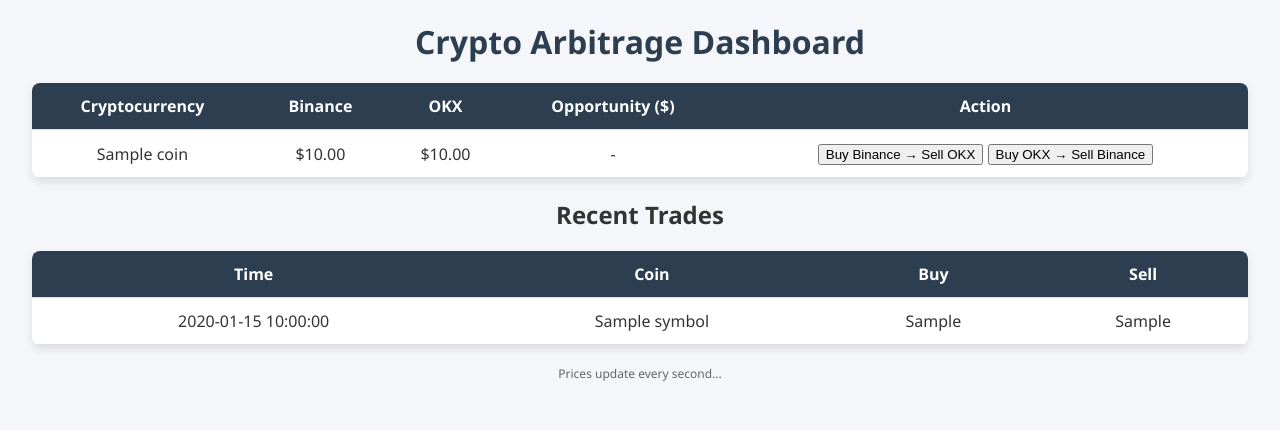
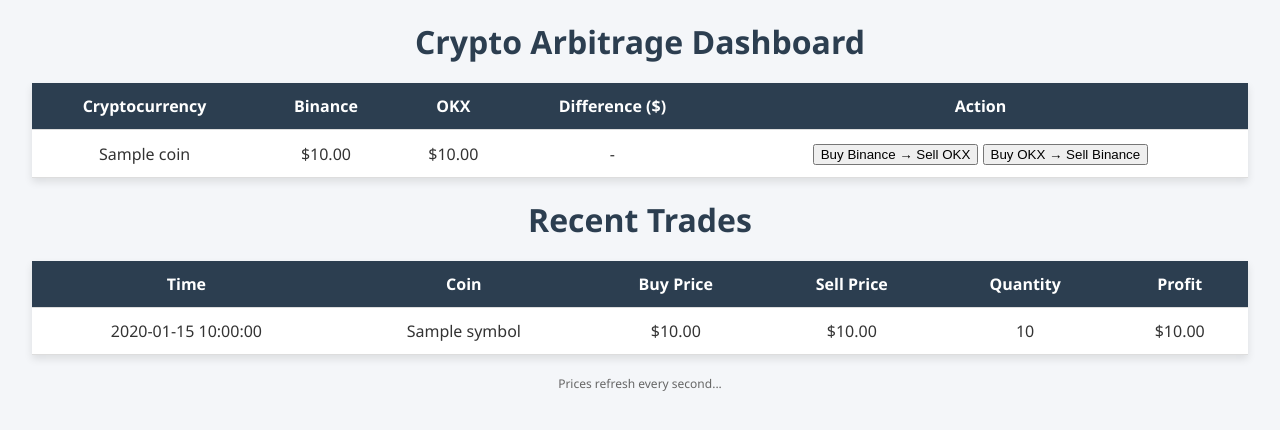
Before and after one commit to Luky1012/crypto-arbitrage-tool, a Flask app: template templates/dashboard.html in a window 1280 px wide. Shown: the top 430 px of the page. Run offline with Flask 3, Linux system fonts and the light colour scheme; the template is opened without the code that fills it: most values are stand-ins (such as "Sample title", 1, 10 or a date in 2020); a database or web service that is not in the repository returns one stand-in record (values such as "Sample title"); data that the repository does not hold is empty; parts of the project's set-up code (start-up, migrations or seed data) failed here and were passed over.

Commit message:
Final updates

```diff
--- a/app.py
+++ b/app.py
@@ -10,25 +10,24 @@ from dotenv import load_dotenv
 # Load environment variables
 load_dotenv()
 
-# Initialize Flask
 app = Flask(__name__)
 
-# Exchange API URLs
+# Exchange URLs
 BINANCE_API_URL = "https://testnet.binance.vision"
 OKX_API_URL = "https://www.okx.com"
 
-# Load API keys
+# API Keys
 BINANCE_API_KEY = os.getenv("BINANCE_API_KEY")
 BINANCE_SECRET_KEY = os.getenv("BINANCE_SECRET_KEY")
 OKX_API_KEY = os.getenv("OKX_API_KEY")
 OKX_SECRET_KEY = os.getenv("OKX_SECRET_KEY")
 OKX_PASSPHRASE = os.getenv("OKX_PASSPHRASE")
 
-# Validate required keys
+# Validate keys
 if not BINANCE_API_KEY or not BINANCE_SECRET_KEY:
-    raise ValueError("Binance API keys are missing.")
+    raise ValueError("Binance keys missing")
 if not OKX_API_KEY or not OKX_SECRET_KEY or not OKX_PASSPHRASE:
-    raise ValueError("OKX API keys are missing.")
+    raise ValueError("OKX keys missing")
 
 # Supported symbols
 SUPPORTED_SYMBOLS = {
@@ -39,18 +38,30 @@ SUPPORTED_SYMBOLS = {
     'ADA': {'binance': 'ADAUSDT', 'okx': 'ADA-USDT'}
 }
 
-# Get exchange times
+# Helper: Get Binance server time
 def get_binance_server_time():
     url = f"{BINANCE_API_URL}/api/v3/time"
     response = requests.get(url)
     return response.json()['serverTime']
 
+# Helper: Get OKX server time
 def get_okx_server_time():
-    url = "https://www.okx.com/api/v5/public/time"
+    url = f"{OKX_API_URL}/api/v5/public/time"
     response = requests.get(url)
-    return int(float(response.json()['data'][0]['ts']))
+    data = response.json()
+    return data['data'][0]['ts']
 
-# Fetch price data
+# Sign OKX request
+def sign_okx_request(timestamp, method, path, body=""):
+    message = f"{timestamp}{method}{path}{body}"
+    signature = hmac.new(
+        OKX_SECRET_KEY.encode('utf-8'),
+        message.encode('utf-8'),
+        hashlib.sha256
+    ).hexdigest()
+    return signature
+
+# Fetch Binance prices
 def fetch_binance_prices():
     prices = {}
     for symbol_info in SUPPORTED_SYMBOLS.values():
@@ -61,9 +72,10 @@ def fetch_binance_prices():
             )
             prices[symbol_info['binance']] = float(res.json()['price'])
         except Exception as e:
-            print(f"Error fetching {symbol_info['binance']} from Binance: {e}")
+            app.logger.error(f"Error fetching {symbol_info['binance']} from Binance: {e}")
     return prices
 
+# Fetch OKX prices
 def fetch_okx_prices():
     prices = {}
     for symbol_info in SUPPORTED_SYMBOLS.values():
@@ -75,45 +87,41 @@ def fetch_okx_prices():
             data = res.json()
             prices[symbol_info['okx']] = float(data['data'][0]['last'])
         except Exception as e:
-            print(f"Error fetching {symbol_info['okx']} from OKX: {e}")
+            app.logger.error(f"Error fetching {symbol_info['okx']} from OKX: {e}")
     return prices
 
-# Quantity rounding logic
+# Get LOT_SIZE filter for quantity rounding
 def get_binance_lot_size(symbol):
     try:
         res = requests.get(
             f"{BINANCE_API_URL}/api/v3/exchangeInfo",
             params={"symbol": symbol}
         )
-        for filter in res.json()["symbols"][0]["filters"]:
-            if filter["filterType"] == "LOT_SIZE":
-                stepSize = float(filter["stepSize"])
-                precision = len(str(stepSize).split('.')[1]) if '.' in str(stepSize) else 0
-                return stepSize, precision
+        filters = res.json()['symbols'][0]['filters']
+        for f in filters:
+            if f['filterType'] == 'LOT_SIZE':
+                step_size = float(f['stepSize'])
+                precision = len(str(step_size).split('.')[1]) if '.' in str(step_size) else 0
+                return step_size, precision
     except Exception as e:
-        print(f"LOT_SIZE fetch error: {e}")
+        app.logger.error(f"Error getting LOT_SIZE for {symbol}: {e}")
     return None, None
 
+# Round quantity to match exchange rules
 def round_quantity(quantity, step_size, precision):
     rounded = round(quantity / step_size) * step_size
     return float(f"{rounded:.{precision}f}")
-
-# Sign OKX request
-def sign_okx_request(timestamp, method, request_path, body=""):
-    message = f"{timestamp}{method}{request_path}{body}"
-    signature = hmac.new(
-        OKX_SECRET_KEY.encode('utf-8'),
-        message.encode('utf-8'),
-        hashlib.sha256
-    ).hexdigest()
-    return signature
 
 # Execute Binance trade
 def execute_binance_trade(symbol, side, quantity):
     try:
         timestamp = get_binance_server_time()
         query_string = f"symbol={symbol}&side={side.upper()}&type=MARKET&quantity={quantity}&timestamp={timestamp}"
-        signature = hmac.new(BINANCE_SECRET_KEY.encode('utf-8'), query_string.encode('utf-8'), hashlib.sha256).hexdigest()
+        signature = hmac.new(
+            BINANCE_SECRET_KEY.encode('utf-8'),
+            query_string.encode('utf-8'),
+            hashlib.sha256
+        ).hexdigest()
 
         headers = {"X-MBX-APIKEY": BINANCE_API_KEY}
         params = {
@@ -129,8 +137,8 @@ def execute_binance_trade(symbol, side, quantity):
             f"{BINANCE_API_URL}/api/v3/order",
             headers=headers,
             params=params,
+            timeout=10
         )
-
         return response.json()
     except Exception as e:
         return {"error": str(e)}
@@ -159,12 +167,17 @@ def execute_okx_trade(symbol, side, size):
             "Content-Type": "application/json"
         }
 
-        response = requests.post(f"{OKX_API_URL}{request_path}", headers=headers, data=body_str)
+        response = requests.post(
+            f"{OKX_API_URL}{request_path}",
+            headers=headers,
+            data=body_str,
+            timeout=10
+        )
         return response.json()
     except Exception as e:
         return {"error": str(e)}
 
-# Global list to store executed trades
+# Global trade history list
 trade_history = []
 
 @app.route('/')
@@ -173,53 +186,27 @@ def dashboard():
     okx_prices = fetch_okx_prices()
 
     crypto_data = {}
-    arbitrage_opportunities = []
-
     for symbol, names in SUPPORTED_SYMBOLS.items():
-        b_price = binance_prices.get(names['binance'])
-        o_price = okx_prices.get(names['okx'])
-
         crypto_data[symbol] = {
-            "Binance": b_price,
-            "OKX": o_price
+            "Binance": binance_prices.get(names['binance']),
+            "OKX": okx_prices.get(names['okx'])
         }
 
-        if b_price and o_price:
-            if b_price < o_price:
-                profit = o_price - b_price
-                arbitrage_opportunities.append({
-                    "symbol": symbol,
-                    "buy_on": "Binance",
-                    "sell_on": "OKX",
-                    "profit": profit
-                })
-            elif o_price < b_price:
-                profit = b_price - o_price
-                arbitrage_opportunities.append({
-                    "symbol": symbol,
-                    "buy_on": "OKX",
-                    "sell_on": "Binance",
-                    "profit": profit
-                })
-
-    return render_template('dashboard.html',
-                           crypto_data=crypto_data,
-                           arbitrage_opportunities=arbitrage_opportunities,
-                           trade_history=trade_history)
+    return render_template('dashboard.html', crypto_data=crypto_data, trade_history=trade_history)
 
 @app.route('/update_prices')
 def update_prices():
     binance_prices = fetch_binance_prices()
     okx_prices = fetch_okx_prices()
 
-    combined_data = {}
+    combined = {}
     for symbol, names in SUPPORTED_SYMBOLS.items():
-        combined_data[symbol] = {
+        combined[symbol] = {
             "Binance": binance_prices.get(names['binance']),
             "OKX": okx_prices.get(names['okx'])
         }
 
-    return jsonify(combined_data)
+    return jsonify(combined)
 
 @app.route('/execute_trade/<symbol>/<buy_exchange>/<sell_exchange>')
 def trigger_execute_trade(symbol, buy_exchange, sell_exchange):
@@ -227,93 +214,89 @@ def trigger_execute_trade(symbol, buy_exchange, sell_exchange):
 
     name_map = SUPPORTED_SYMBOLS.get(symbol.upper())
     if not name_map:
-        return jsonify({"success": False, "message": f"{symbol} is not supported"}), 400
+        return jsonify({"success": False, "message": f"Invalid symbol: {symbol}"}), 400
 
-    # Simulate dummy success/failure
-    success = True
-    message = f"Executed trade: Buy {symbol} on {buy_exchange}, sell on {sell_exchange}"
+    binance_symbol = name_map['binance']
+    okx_symbol = name_map['okx']
 
-    # Add to history
-    trade_history.insert(0, {
-        "time": time.strftime('%Y-%m-%d %H:%M:%S'),
-        "symbol": symbol,
-        "buy_exchange": buy_exchange,
-        "sell_exchange": sell_exchange,
-        "success": success,
-        "message": message
-    })
-
-    return jsonify({
-        "success": success,
-        "message": message
-    })
-
-    # Get price for quantity
+    # Get current prices
     binance_prices = fetch_binance_prices()
     price = binance_prices.get(binance_symbol, 0)
 
-    min_notional = 10  # Minimum USD value
+    min_notional = 10  # Min USD amount
     raw_quantity = max(0.01, min_notional / price) if price > 0 else 0.01
 
     step_size, precision = get_binance_lot_size(binance_symbol)
     if not step_size:
-        return jsonify({"success": False, "error": "LOT_SIZE filter not found"}), 500
+        return jsonify({"success": False, "message": "LOT_SIZE not found"}), 500
 
     quantity = round_quantity(raw_quantity, step_size, precision)
 
+    # Buy on one exchange, sell on another
     if buy_exchange == "Binance" and sell_exchange == "OKX":
         buy_response = execute_binance_trade(binance_symbol, "BUY", quantity)
         sell_response = execute_okx_trade(okx_symbol, "sell", quantity)
 
-        if 'code' in buy_response and buy_response['code'] != 200:
-            trade_history.append({
-                "time": time.strftime('%Y-%m-%d %H:%M:%S'),
-                "symbol": symbol,
-                "buy_exchange": "Binance",
-                "sell_exchange": "OKX",
-                "buy_result": buy_response,
-                "sell_result": sell_response,
-                "status": "FAILED"
-            })
-            return jsonify({"success": False, "message": f"Buy failed on Binance", "details": buy_response}), 500
+        buy_price = float(buy_response.get('price', 0))
+        sell_price = float(sell_response.get('data', {}).get('fillPx', 0)) if 'data' in sell_response else 0
 
-        trade_history.append({
+        profit = round((sell_price - buy_price) * quantity, 2)
+        success = profit > 0
+
+        trade_entry = {
             "time": time.strftime('%Y-%m-%d %H:%M:%S'),
             "symbol": symbol,
-            "buy_exchange": "Binance",
-            "sell_exchange": "OKX",
-            "buy_result": buy_response,
-            "sell_result": sell_response,
-            "status": "PROFIT"
+            "buy_exchange": buy_exchange,
+            "sell_exchange": sell_exchange,
+            "buy_price": buy_price,
+            "sell_price": sell_price,
+            "quantity": quantity,
+            "profit": profit,
+            "status": "PROFIT" if success else "LOSS"
+        }
+
+        trade_history.insert(0, trade_entry)
+
+        return jsonify({
+            "success": success,
+            "message": f"Buy {symbol} on {buy_exchange}, Sell on {sell_exchange}\nProfit: ${profit:.2f}",
+            "details": {
+                "buy": buy_response,
+                "sell": sell_response
+            }
         })
-        return jsonify({"success": True, "message": f"✅ Buy {symbol} on Binance, Sell on OKX.", "details": {"buy": buy_response, "sell": sell_response}})
 
     elif buy_exchange == "OKX" and sell_exchange == "Binance":
         buy_response = execute_okx_trade(okx_symbol, "buy", quantity)
         sell_response = execute_binance_trade(binance_symbol, "SELL", quantity)
 
-        if 'code' in buy_response and buy_response['code'] != 0:
-            trade_history.append({
-                "time": time.strftime('%Y-%m-%d %H:%M:%S'),
-                "symbol": symbol,
-                "buy_exchange": "OKX",
-                "sell_exchange": "Binance",
-                "buy_result": buy_response,
-                "sell_result": sell_response,
-                "status": "FAILED"
-            })
-            return jsonify({"success": False, "message": f"Buy failed on OKX", "details": buy_response})
+        buy_price = float(buy_response.get('data', {}).get('fillPx', 0)) if 'data' in buy_response else 0
+        sell_price = float(sell_response.get('price', 0))
 
-        trade_history.append({
+        profit = round((sell_price - buy_price) * quantity, 2)
+        success = profit > 0
+
+        trade_entry = {
             "time": time.strftime('%Y-%m-%d %H:%M:%S'),
             "symbol": symbol,
-            "buy_exchange": "OKX",
-            "sell_exchange": "Binance",
-            "buy_result": buy_response,
-            "sell_result": sell_response,
-            "status": "PROFIT"
+            "buy_exchange": buy_exchange,
+            "sell_exchange": sell_exchange,
+            "buy_price": buy_price,
+            "sell_price": sell_price,
+            "quantity": quantity,
+            "profit": profit,
+            "status": "PROFIT" if success else "LOSS"
+        }
+
+        trade_history.insert(0, trade_entry)
+
+        return jsonify({
+            "success": success,
+            "message": f"Buy {symbol} on {buy_exchange}, Sell on {sell_exchange}\nProfit: ${profit:.2f}",
+            "details": {
+                "buy": buy_response,
+                "sell": sell_response
+            }
         })
-        return jsonify({"success": True, "message": f"✅ Buy {symbol} on OKX, Sell on Binance.", "details": {"buy": buy_response, "sell": sell_response}})
-
     else:
-        return jsonify({"success": False, "error": "Invalid exchange pair"})
+        return jsonify({"success": False, "message": "Invalid exchange pair"})
--- a/templates/dashboard.html
+++ b/templates/dashboard.html
@@ -12,7 +12,7 @@
             color: #333;
         }
 
-        h1 {
+        h1, h2 {
             text-align: center;
             margin: 20px 0;
             font-size: 2rem;
@@ -23,10 +23,8 @@
             width: 95%;
             margin: 20px auto;
             border-collapse: collapse;
-            box-shadow: 0 4px 8px rgba(0, 0, 0, 0.1);
+            box-shadow: 0 4px 8px rgba(0,0,0,0.1);
             background-color: #fff;
-            border-radius: 8px;
-            overflow: hidden;
         }
 
         th, td {
@@ -49,29 +47,28 @@
             font-weight: bold;
         }
 
-        @media (max-width: 768px) {
-            table, thead, tbody, th, td, tr {
-                display: block;
-            }
+        .loader {
+            position: fixed; top: 50%; left: 50%; transform: translate(-50%, -50%);
+            width: 40px; height: 40px; border: 4px solid #f3f3f3;
+            border-top: 4px solid #2c3e50; border-radius: 50%; animation: spin 1s linear infinite;
+        }
 
-            thead tr {
-                display: none;
-            }
+        @keyframes spin { 0% { transform: rotate(0deg); } 100% { transform: rotate(360deg); } }
 
-            td::before {
-                content: attr(data-label);
-                position: absolute;
-                left: 10px;
-                font-weight: bold;
-                text-align: left;
-                color: #2c3e50;
-            }
+        body.loaded .loader {
+            display: none;
+        }
 
-            td {
-                text-align: right;
-                padding-left: 50%;
-                position: relative;
-            }
+        .trade-history-table {
+            width: 95%; margin: 20px auto; border-collapse: collapse;
+        }
+
+        .trade-success {
+            color: green;
+        }
+
+        .trade-failed {
+            color: red;
         }
 
         footer {
@@ -79,28 +76,6 @@
             font-size: 12px;
             color: #666;
             margin-top: 20px;
-        }
-
-        .loader {
-            position: fixed;
-            top: 50%;
-            left: 50%;
-            transform: translate(-50%, -50%);
-            width: 40px;
-            height: 40px;
-            border: 4px solid #f3f3f3;
-            border-top: 4px solid #2c3e50;
-            border-radius: 50%;
-            animation: spin 1s linear infinite;
-        }
-
-        @keyframes spin {
-            0% { transform: rotate(0deg); }
-            100% { transform: rotate(360deg); }
-        }
-
-        body.loaded .loader {
-            display: none;
         }
     </style>
 </head>
@@ -116,7 +91,7 @@
             <th>Cryptocurrency</th>
             <th>Binance</th>
             <th>OKX</th>
-            <th>Opportunity ($)</th>
+            <th>Difference ($)</th>
             <th>Action</th>
         </tr>
     </thead>
@@ -138,55 +113,34 @@
 
 <!-- Recent Trades -->
 {% if trade_history %}
-<h2 style="text-align:center;">Recent Trades</h2>
-<table class="trade-history-table" style="width:95%; margin:auto; border-collapse:collapse;">
-    <tr><th>Time</th><th>Coin</th><th>Buy</th><th>Sell</th></tr>
+<h2>Recent Trades</h2>
+<table class="trade-history-table">
+    <tr><th>Time</th><th>Coin</th><th>Buy Price</th><th>Sell Price</th><th>Quantity</th><th>Profit</th></tr>
     {% for trade in trade_history[:5] %}
     <tr>
         <td>{{ trade.time }}</td>
         <td>{{ trade.symbol }}</td>
-        <td>{{ trade.buy_exchange }}</td>
-        <td>{{ trade.sell_exchange }}</td>
+        <td>${{ "%.2f"|format(trade.buy_price) }}</td>
+        <td>${{ "%.2f"|format(trade.sell_price) }}</td>
+        <td>{{ trade.quantity }}</td>
+        <td class="{% if trade.profit > 0 %}trade-success{% elif trade.profit < 0 %}trade-failed{% endif %}">
+            ${{ "%.2f"|format(trade.profit) }}
+        </td>
     </tr>
     {% endfor %}
 </table>
 {% endif %}
 
-<footer>
-    Prices update every second...
-</footer>
+<footer>Prices refresh every second...</footer>
 
 <script>
-    // Define executeTrade before any button uses it
-    function executeTrade(symbol, buyExchange, sellExchange) {
-        fetch(`/execute_trade/${symbol}/${buyExchange}/${sellExchange}`)
-            .then(async (response) => {
-                if (!response.ok) {
-                    const errText = await response.text();
-                    throw new Error(`HTTP error! Status: ${response.status}, Body: ${errText}`);
-                }
-                return response.json();
-            })
-            .then(data => {
-                if (data.success === false) {
-                    alert("⚠️ Trade failed:\n\n" + (data.message || JSON.stringify(data)));
-                } else {
-                    alert("✅ Success:\n\n" + data.message);
-                }
-            })
-            .catch(error => {
-                console.error("Frontend error:", error);
-                alert("🚨 Network error:\nCheck console for details.");
-            });
-    }
-
     document.addEventListener("DOMContentLoaded", () => {
         document.body.classList.add("loaded");
 
         async function updatePrices() {
             try {
                 const res = await fetch("/update_prices");
-                if (!res.ok) throw new Error("Failed to fetch price updates");
+                if (!res.ok) throw new Error("Failed to update prices");
 
                 const data = await res.json();
 
@@ -204,7 +158,7 @@
                     if (prices.Binance && prices.OKX) {
                         const diff = Math.abs(prices.Binance - prices.OKX);
                         const direction = prices.Binance > prices.OKX ? "Sell Binance | Buy OKX" : "Buy Binance | Sell OKX";
-                        diffCell.innerHTML = `${direction}<br>$<strong>${diff.toFixed(2)}</strong>`;
+                        diffCell.innerHTML = `<strong>${direction}</strong><br>$${diff.toFixed(2)}`;
                         row.classList.toggle("highlight", diff > 0.5);
                     } else {
                         diffCell.textContent = "N/A";
@@ -215,9 +169,27 @@
             }
         }
 
+        setInterval(updatePrices, 1000);
         updatePrices();
-        setInterval(updatePrices, 1000);
     });
+
+    function executeTrade(symbol, buyExchange, sellExchange) {
+        fetch(`/execute_trade/${symbol}/${buyExchange}/${sellExchange}`)
+            .then(async (response) => {
+                if (!response.ok) {
+                    const errText = await response.text();
+                    throw new Error(`HTTP error! Status: ${response.status}, Body: ${errText}`);
+                }
+                return response.json();
+            })
+            .then(data => {
+                alert(`✅ Trade executed:\n\n${data.message}`);
+            })
+            .catch(error => {
+                console.error("Frontend JS error:", error);
+                alert("🚨 Trade failed.\nCheck browser console.");
+            });
+    }
 </script>
 
 </body>
```
